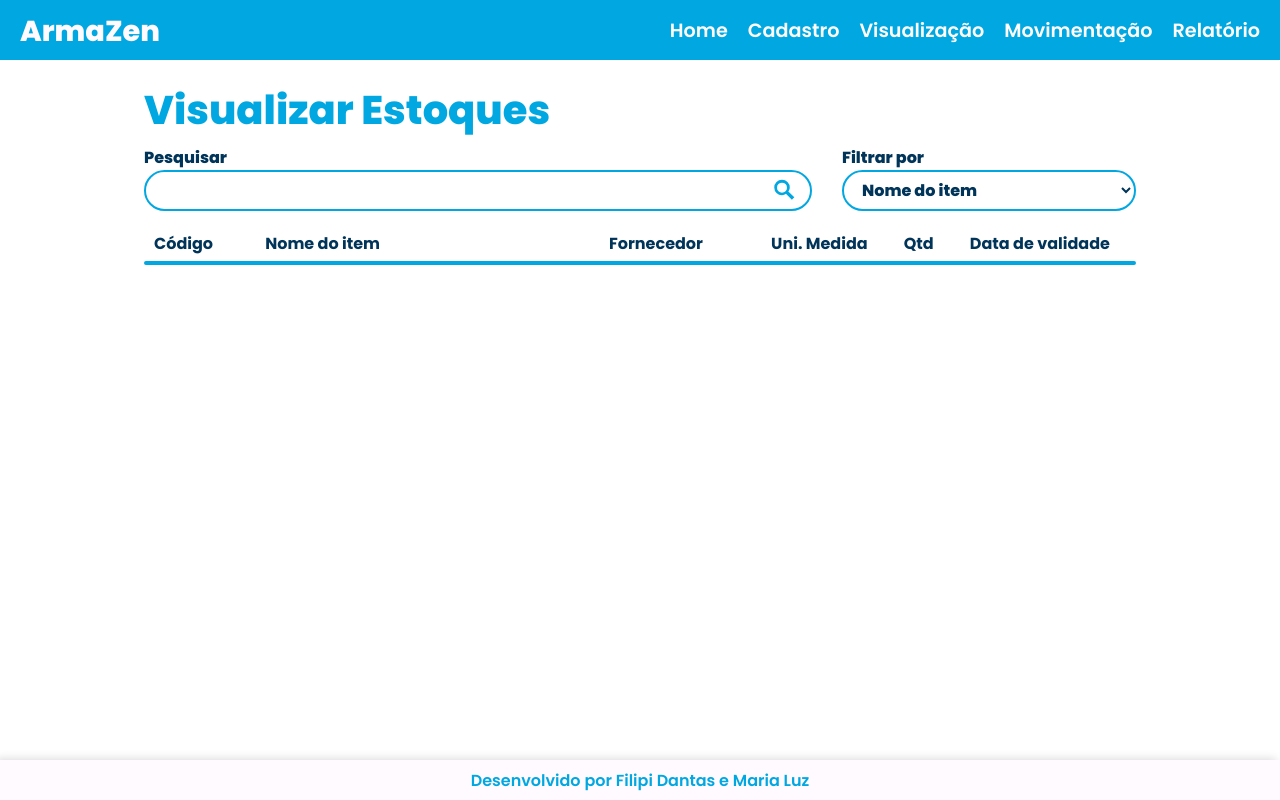
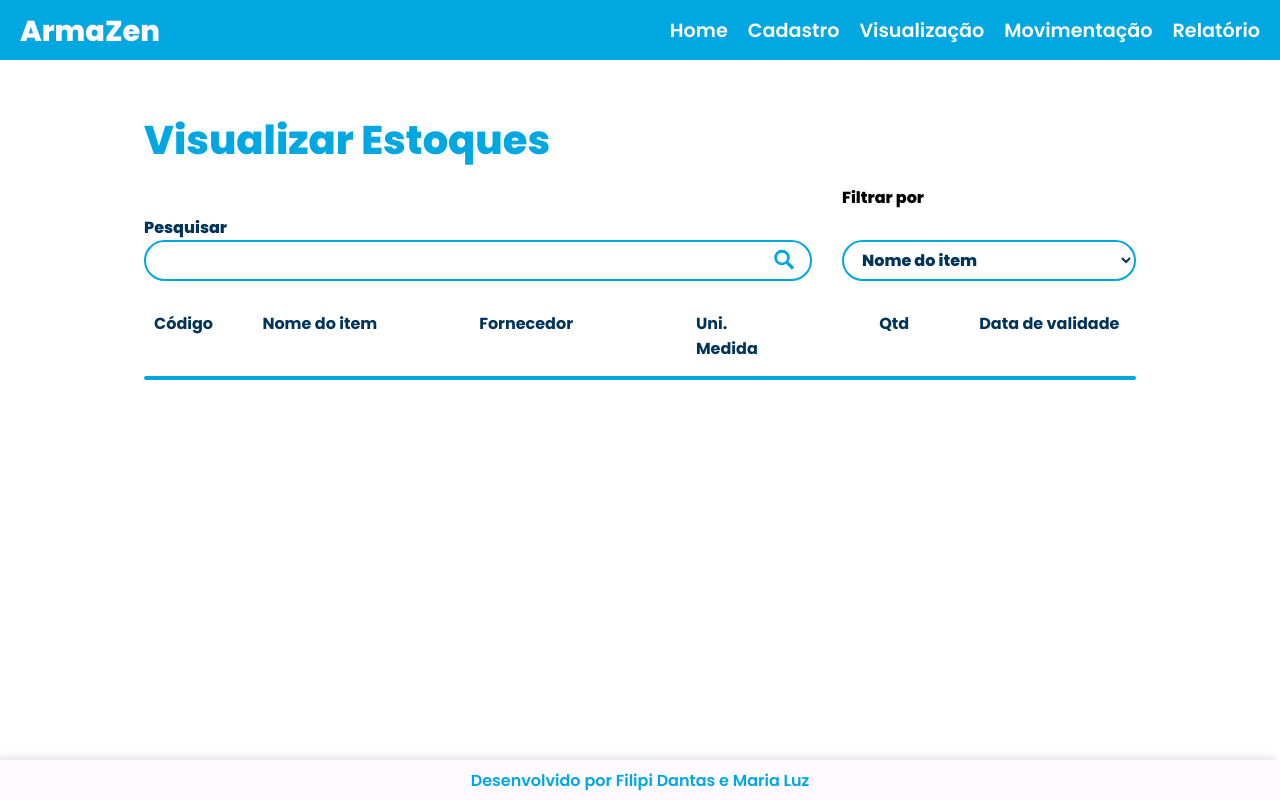
Before and after one commit to Filipi0/armaZen, a Next.js app: page /vizualizar-estoques in a window 1280 px wide. Built offline with nearby package versions, Linux system fonts and the light colour scheme.

Commit message:
Centralizando titulos da tabela de vizualizar estoques

```diff
--- a/src/pages/vizualizar-estoques.jsx
+++ b/src/pages/vizualizar-estoques.jsx
@@ -67,7 +67,7 @@ function VisualizarEstoques() {
               </div>
             </div>
             <div>
-              <label htmlFor="filter" className={styles.filterLabel}>Filtrar por</label>
+              <label htmlFor="filter" className={styles.filterLabel2}>Filtrar por</label>
               <select
                 id="filter"
                 name="filter"
--- a/src/styles/vizualizar-estoques.module.css
+++ b/src/styles/vizualizar-estoques.module.css
@@ -10,7 +10,7 @@
     color: #00a7e1;
     font-size: 2.5rem;
     text-align: left;
-    margin-top: 80px;
+    margin-top: 110px;
     margin-left: 9rem;
 }
 
@@ -19,7 +19,7 @@
     display: flex;
     justify-content: space-between;
     align-items: flex-start;
-    margin-top: 5px;
+    margin-top: 15px;
     margin-left: 9rem;
     margin-right: 9rem;
 }
@@ -29,6 +29,7 @@
     flex: 2;
     margin-right: 30px;
     width: 100%;
+    margin-top: 30px;
 }
 
 .searchLabel {
@@ -72,13 +73,16 @@
     display: flex;
     flex-direction: column;
     width: 30%;
+    margin-top: 30px;
 }
 
 .filterLabel {
     margin-bottom: 5px;
     font-size: 1rem;
     color: #003459;
+    margin-right: 30px;
 }
+
 
 .filterSelect {
     padding: 6px 14px;
@@ -88,6 +92,8 @@
     font-size: 1rem;
     color: #003459;
     width: 100%;
+    cursor: pointer;
+    margin-top: 30px;
 }
 
 /* Seção de cabeçalhos */
@@ -100,11 +106,13 @@
 
 .headerSection {
     display: grid;
-    grid-template-areas: 'item1 item1 item2 item2 item2 item2 item2 item2 item2 item2 item2 item2 item2 item2 item2 item3 item3 item3 item4 item5 item6';
+    grid-template-areas: 'item1 item2 item3 item4 item5 item6 item6 item6';
+    grid-template-columns: 1fr 2fr 2fr 1fr 1fr 2fr; /* Ajusta as larguras das colunas */
     margin-top: 20px;
     margin-left: 9rem;
     margin-right: 9rem;
     font-family: 'Poppins-Bold', sans-serif;
+    margin-top: 30px;
 }
 
 .headerItem1, .headerItem2, .headerItem3, .headerItem4, .headerItem5, .headerItem6 {
@@ -115,9 +123,17 @@
     text-align: left;
 }
 
+.headerItem5 {
+    margin-left: 75px;
+}
+
+.headerItem6 {
+    margin-left: 50px;
+}
+
 /* Seção da tabela */
 .tableSection {
-    margin-top: 5px;
+    margin-top: 15px;
     margin-left: 9rem;
     margin-right: 9rem;
     border: 2px solid #00a7e1;
```
